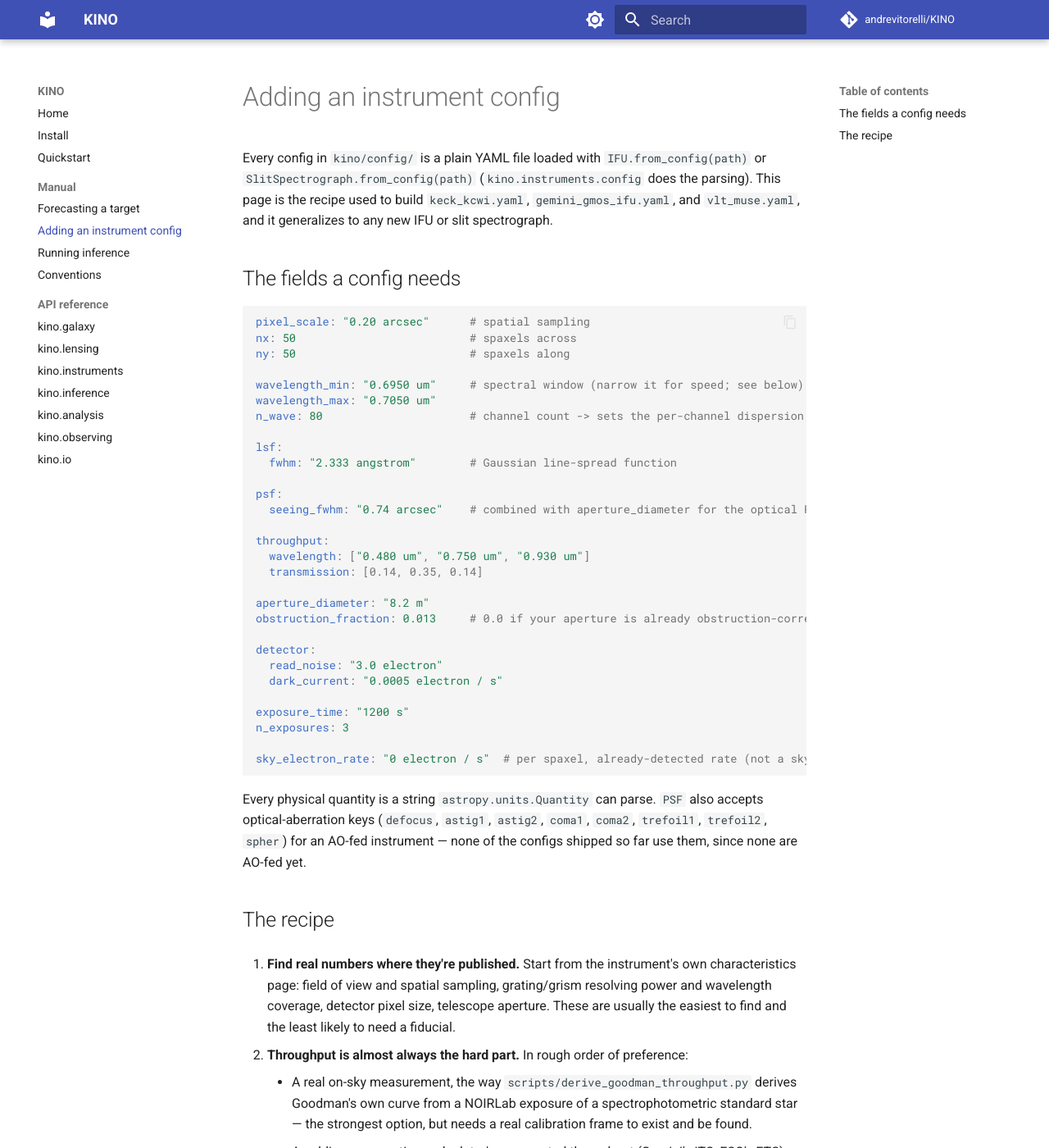
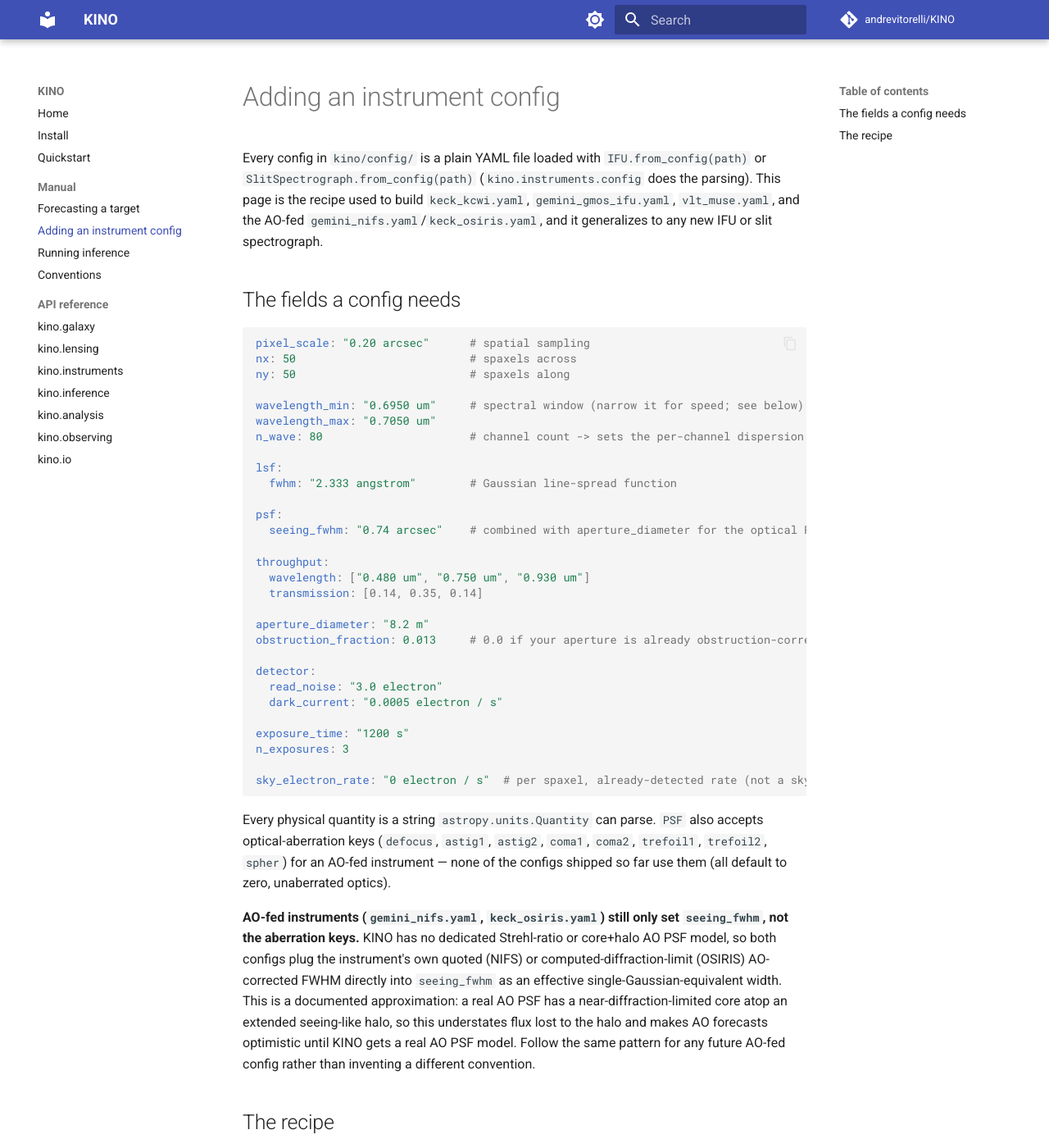
Before and after one commit to andrevitorelli/KINO, an MkDocs documentation site: the page built from docs/manual/adding-an-instrument.md, in a window 1280 px wide and 1400 px high. Shown: the whole window at 82% size. Built offline with MkDocs 1.6.1 and Material for MkDocs 9.7.7, drawn with Linux system fonts in a browser that asks for light colours; comment, search, counter and statistics services are not loaded.

Commit message:
Add Tier B AO-fed near-IR IFU configs: Gemini NIFS and Keck OSIRIS
Completes the stretch goal from the pre-release config plan. Both follow
the established sourced/placeholder convention (keck_kcwi.yaml etc.) and
resolve a new design question -- KINO has no dedicated Strehl-ratio/
core+halo AO PSF model, so both plug the instrument's own quoted
(NIFS: Altair's ~0.1" AO FWHM) or computed-diffraction-limit
(OSIRIS: 1.22*lambda/D) AO-corrected FWHM into the existing seeing_fwhm,
documented as an optimistic approximation until a real AO PSF model
exists. Each config ships with a pinning test and a real IFU.observe()
smoke test.

Co-Authored-By: Claude Sonnet 5 <noreply@anthropic.com>
Claude-Session: https://claude.ai/code/session_01MUMuuS1N7iQK3nesnzDPYz

```diff
--- a/docs/manual/adding-an-instrument.md
+++ b/docs/manual/adding-an-instrument.md
@@ -3,8 +3,9 @@
 Every config in `kino/config/` is a plain YAML file loaded with
 `IFU.from_config(path)` or `SlitSpectrograph.from_config(path)`
 (`kino.instruments.config` does the parsing). This page is the recipe used
-to build `keck_kcwi.yaml`, `gemini_gmos_ifu.yaml`, and `vlt_muse.yaml`, and
-it generalizes to any new IFU or slit spectrograph.
+to build `keck_kcwi.yaml`, `gemini_gmos_ifu.yaml`, `vlt_muse.yaml`, and the
+AO-fed `gemini_nifs.yaml`/`keck_osiris.yaml`, and it generalizes to any new
+IFU or slit spectrograph.
 
 ## The fields a config needs
 
@@ -43,7 +44,19 @@ sky_electron_rate: "0 electron / s"  # per spaxel, already-detected rate (not a
 Every physical quantity is a string `astropy.units.Quantity` can parse.
 `PSF` also accepts optical-aberration keys (`defocus`, `astig1`, `astig2`,
 `coma1`, `coma2`, `trefoil1`, `trefoil2`, `spher`) for an AO-fed instrument
-— none of the configs shipped so far use them, since none are AO-fed yet.
+— none of the configs shipped so far use them (all default to zero,
+unaberrated optics).
+
+**AO-fed instruments (`gemini_nifs.yaml`, `keck_osiris.yaml`) still only set
+`seeing_fwhm`, not the aberration keys.** KINO has no dedicated Strehl-ratio
+or core+halo AO PSF model, so both configs plug the instrument's own
+quoted (NIFS) or computed-diffraction-limit (OSIRIS) AO-corrected FWHM
+directly into `seeing_fwhm` as an effective single-Gaussian-equivalent
+width. This is a documented approximation: a real AO PSF has a
+near-diffraction-limited core atop an extended seeing-like halo, so this
+understates flux lost to the halo and makes AO forecasts optimistic until
+KINO gets a real AO PSF model. Follow the same pattern for any future
+AO-fed config rather than inventing a different convention.
 
 ## The recipe
 
```
Also changed, not shown: CHANGELOG.md (+16 -0 lines), README.md (+9 -2 lines), docs/quickstart.md (+2 -1 lines), 4 other files.
